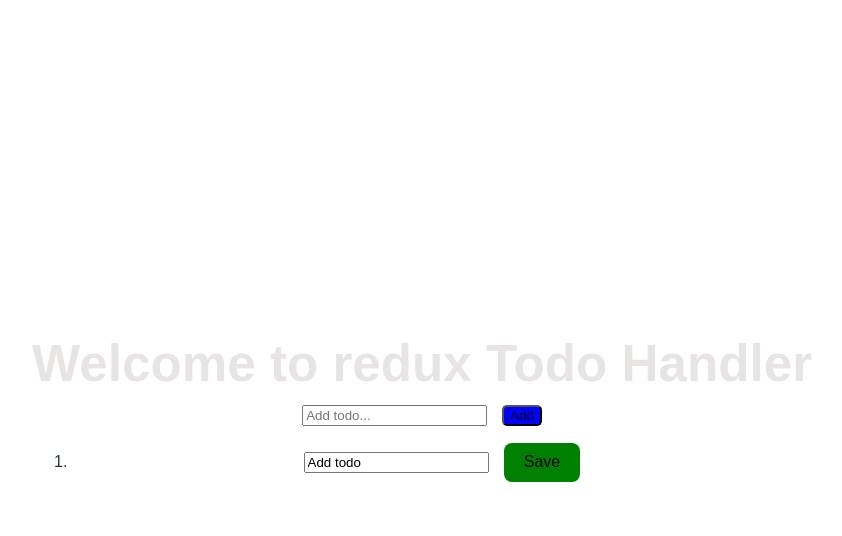
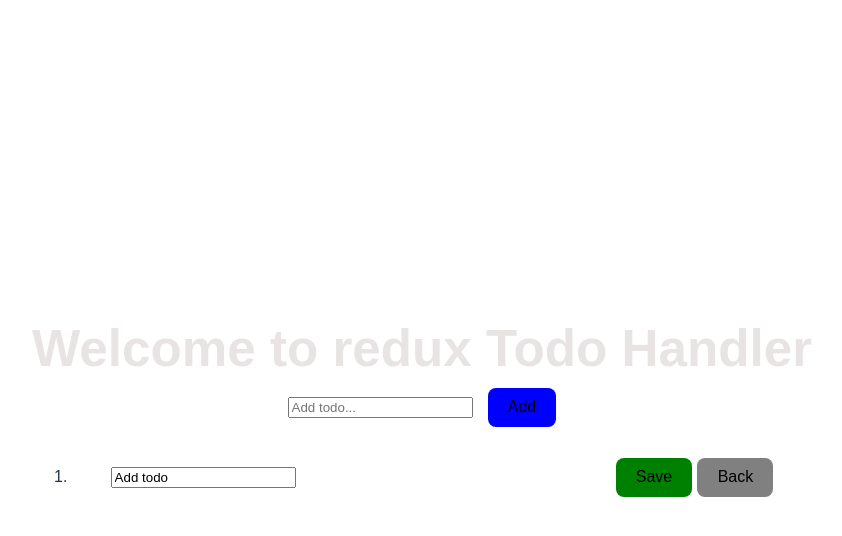
Before and after one commit to prjol-23/Redux-Todo, a React (Vite) app: page / in a window 1280 px wide. Both pictures are taken after a click on the button "Edit". Shown: the top 536 px of the page, without its empty margins (218-1060 px from the left). Built offline with nearby package versions, Linux system fonts and the light colour scheme.

Commit message:
Operation toggling

```diff
--- a/src/components/AddTodo.jsx
+++ b/src/components/AddTodo.jsx
@@ -26,18 +26,18 @@ function AddTodo() {
         onChange={(e) => setInput(e.target.value)}
       />
 
-      <input
+      <button
         style={{
           marginLeft: "15px",
           backgroundColor: "blue",
           maxWidth: "5rem",
-          borderRadius: "5px",
+
           cursor: "pointer",
         }}
         type="submit"
         value="Add"
         onClick={addTodoHandler}
-      />
+      >Add</button>
     </form>
   );
 }
--- a/src/components/Todo.jsx
+++ b/src/components/Todo.jsx
@@ -44,11 +44,17 @@ function Todo() {
                           onChange={(e) => setEditInput(e.target.value)}
                         />
                         <button
-                          style={{ backgroundColor: "green", marginLeft: "15px" }}
+                          style={{ backgroundColor: "green", marginTop: "15px",marginLeft: "20rem"   }}
                           onClick={() => handleSaveEdit(todo.id)}
                         >
                           Save
                         </button>
+                        <button
+                    style={{ backgroundColor: "grey",marginLeft: "5px"}}
+                    onClick={() => handleSaveEdit(todo.id)}
+                  >
+                    Back
+                  </button>
                   </form>
 
                 </>
@@ -56,7 +62,7 @@ function Todo() {
                 <>
                   {todo.text}
                   <button
-                    style={{ backgroundColor: "grey", marginLeft: "15px" }}
+                    style={{ backgroundColor: "grey",marginTop: "15px", marginLeft: "20rem" }}
                     onClick={() => handleEditTodo(todo.id)}
                   >
                     Edit
```
